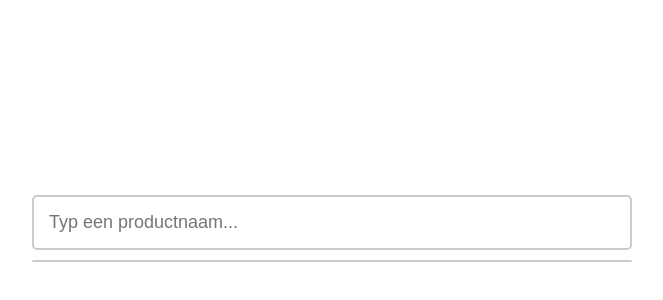
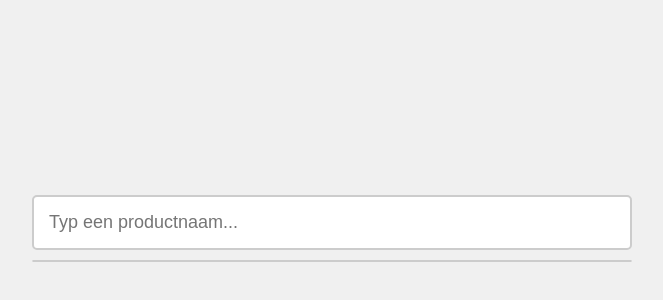
Before and after one commit to theotrader/lidl727, a plain HTML site: page index.html in a window 1280 px wide. Shown: the part 162-462 px from the top of the page, without its empty margins (308-971 px from the left). Drawn offline with Linux system fonts and the light colour scheme.

Commit message:
Update index.html

```diff
--- a/index.html
+++ b/index.html
@@ -13,7 +13,7 @@
             justify-content: center;
             height: 100vh;
             margin: 0;
-            background-color: #black;
+            background-color: #f0f0f0;
         }
         .search-container {
             width: 100%;
```
